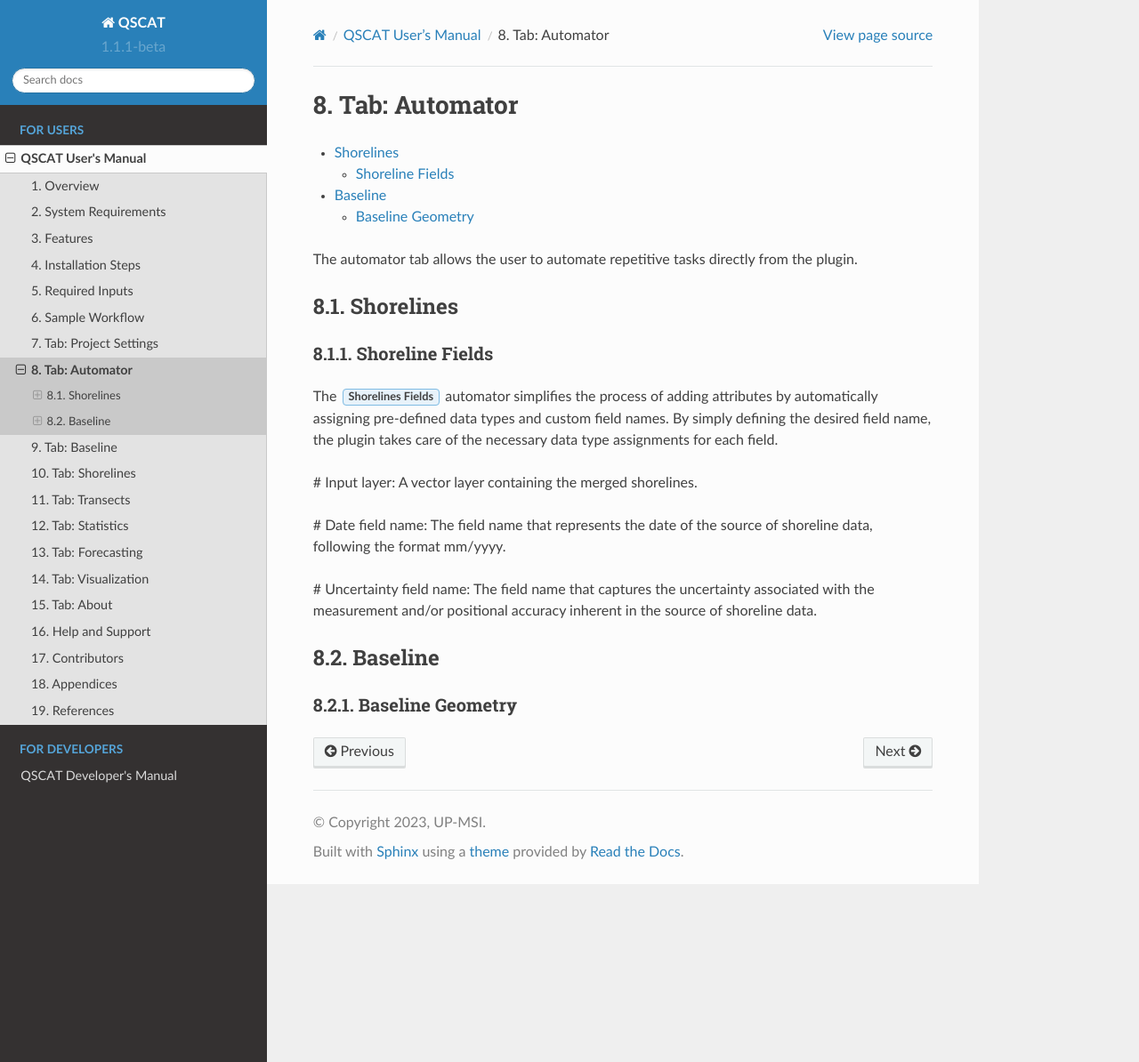
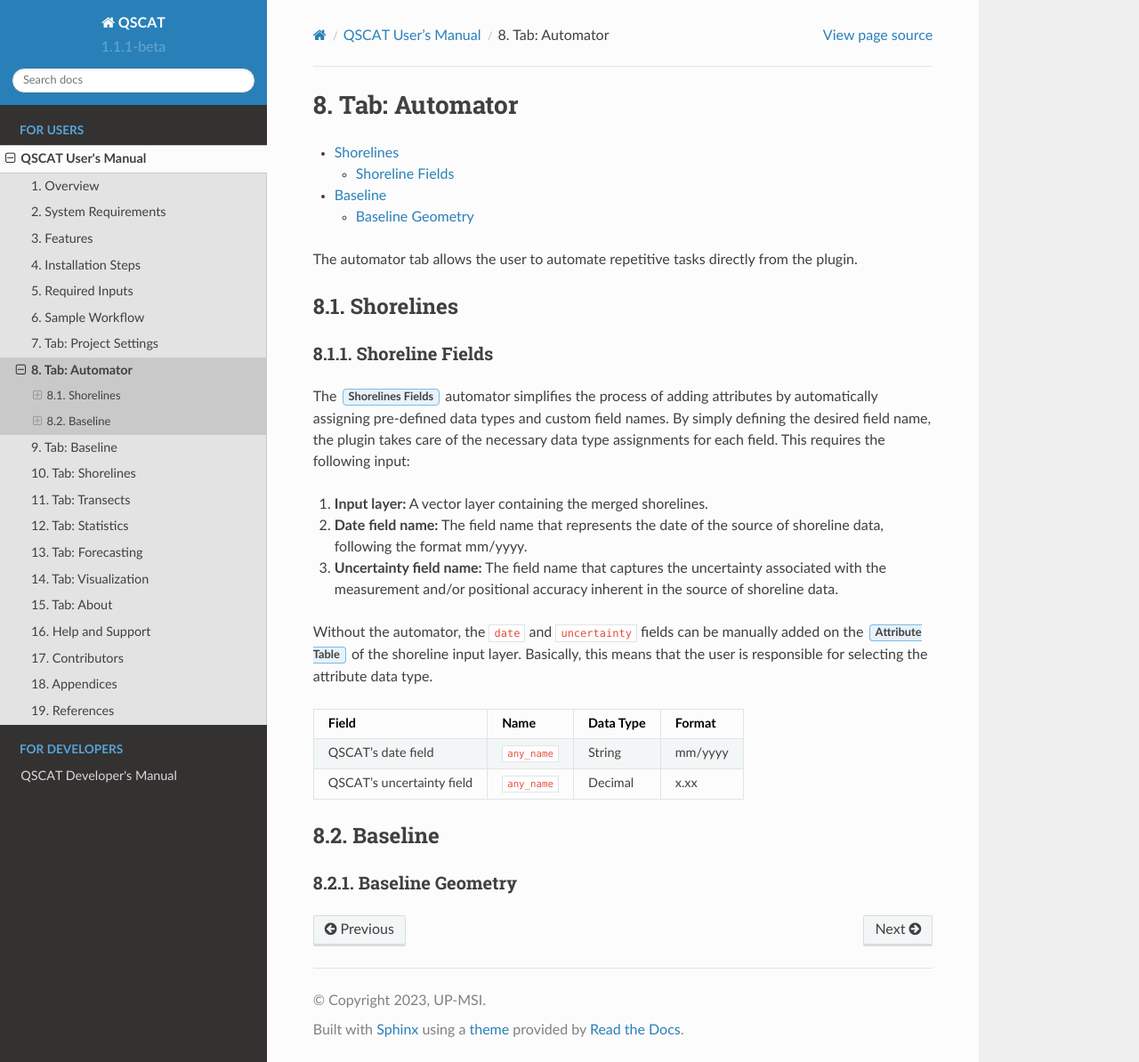
Before and after one commit to upmsi-coaster/qscat-docs, a Sphinx documentation site: the page built from docs/source/users_manual/tabs/automator.rst, in a window 1280 px wide and 1194 px high. Shown: the whole window at 89% size. Built offline with Sphinx 7.4.7 and the Read the Docs theme 2.0.0, drawn with Linux system fonts in a browser that asks for light colours.

Commit message:
Update automator.rst

```diff
--- a/docs/source/users_manual/tabs/automator.rst
+++ b/docs/source/users_manual/tabs/automator.rst
@@ -18,13 +18,22 @@
 Shoreline Fields
 ----------------
 
-The :menuselection:`Shorelines Fields` automator simplifies the process of adding attributes by automatically assigning pre-defined data types and custom field names. By simply defining the desired field name, the plugin takes care of the necessary data type assignments for each field.
+The :menuselection:`Shorelines Fields` automator simplifies the process of adding attributes by automatically assigning pre-defined data types and custom field names. By simply defining the desired field name, the plugin takes care of the necessary data type assignments for each field. This requires the following input:
 
-# Input layer: A vector layer containing the merged shorelines.
+#. **Input layer:** A vector layer containing the merged shorelines.
 
-# Date field name: The field name that represents the date of the source of shoreline data, following the format mm/yyyy.
+#. **Date field name:** The field name that represents the date of the source of shoreline data, following the format mm/yyyy.
 
-# Uncertainty field name: The field name that captures the uncertainty associated with the measurement and/or positional accuracy inherent in the source of shoreline data.
+#. **Uncertainty field name:** The field name that captures the uncertainty associated with the measurement and/or positional accuracy inherent in the source of shoreline data.
+
+Without the automator, the ``date`` and ``uncertainty`` fields can be manually added on the :menuselection:`Attribute Table` of the shoreline input layer. Basically, this means that the user is responsible for selecting the attribute data type.
+
+========================= ============ ========= =======
+Field                     Name         Data Type Format
+========================= ============ ========= =======
+QSCAT's date field        ``any_name`` String    mm/yyyy
+QSCAT's uncertainty field ``any_name`` Decimal   x.xx
+========================= ============ ========= =======
 
 Baseline
 =========
```
